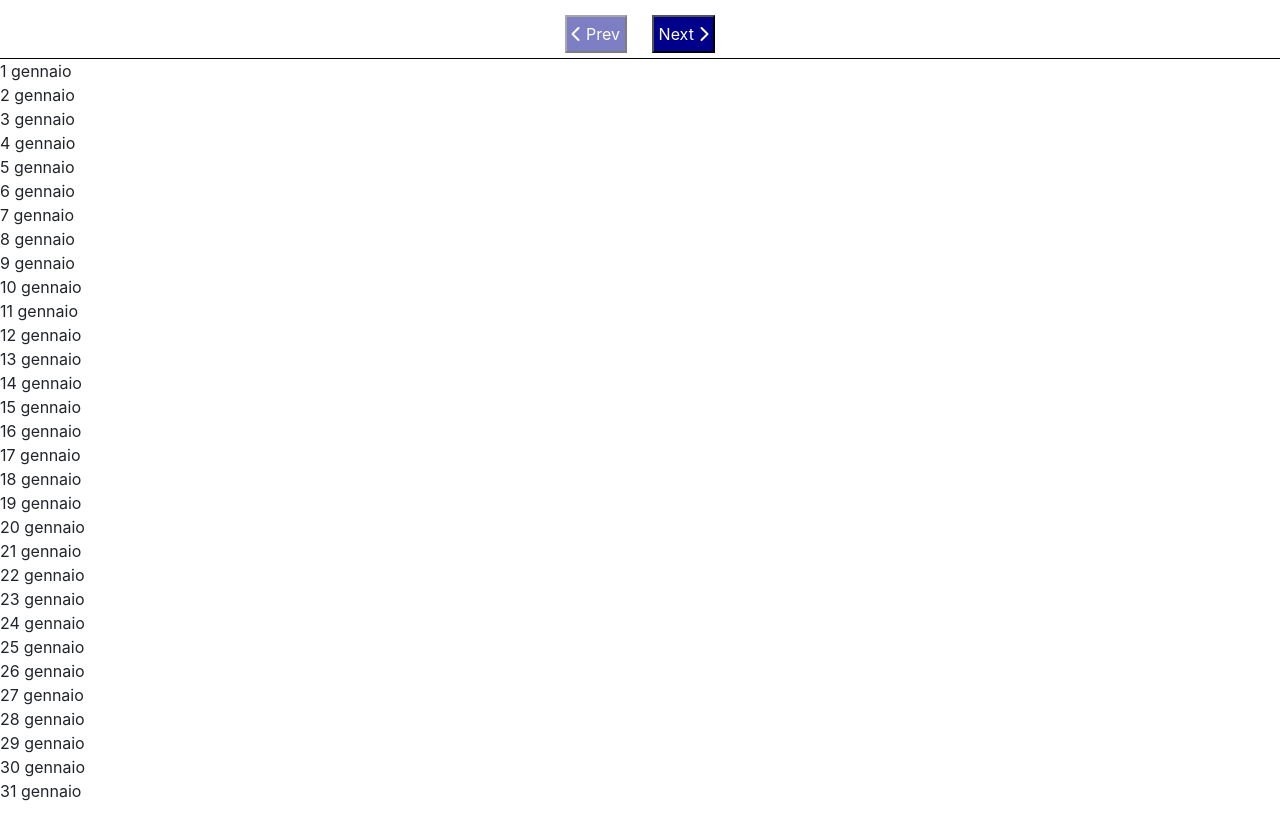
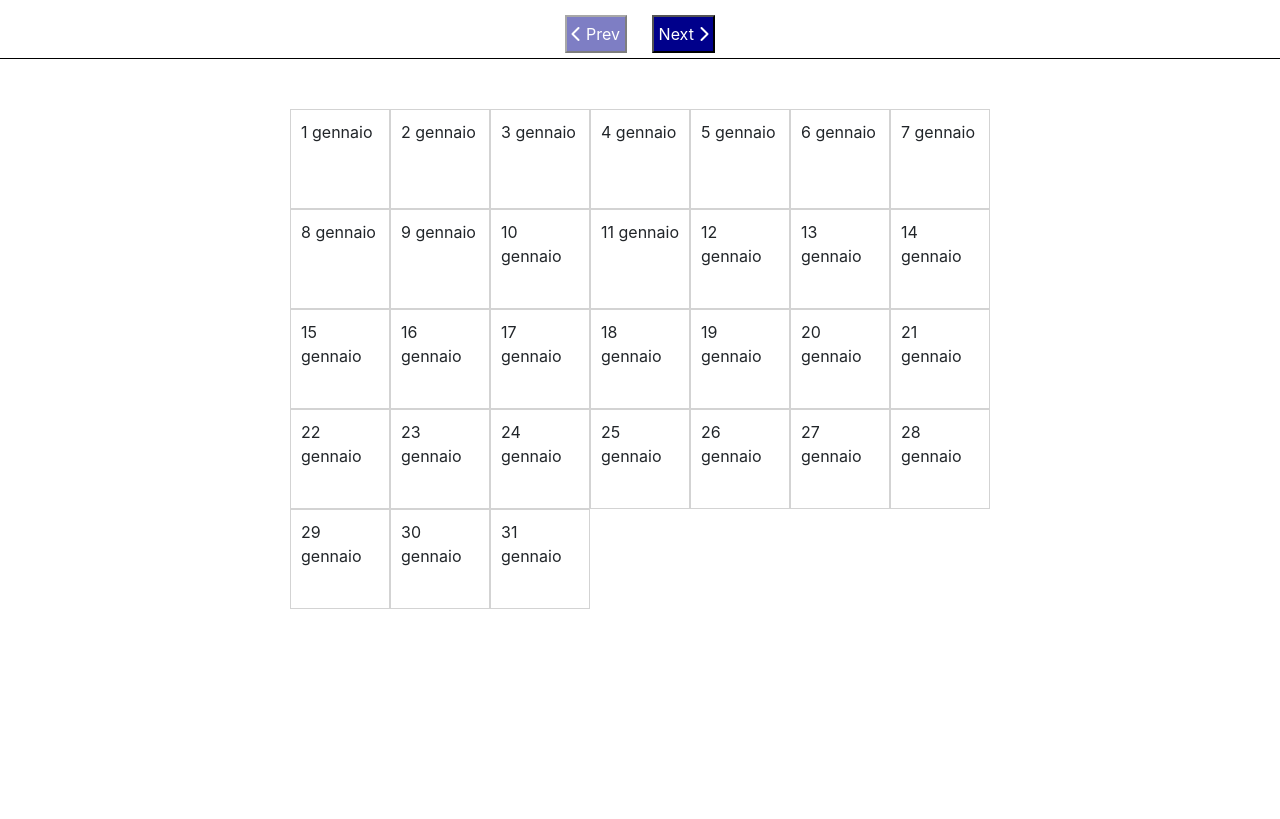
Before and after one commit to giovdigua/ajax-ex-calendar, a plain HTML site: page index.html in a window 1280 px wide. Shown: the part 41-860 px from the top of the page. After the commit the page ends 800 px from the top, so only its background shows below. Drawn offline with nearby package versions, Linux system fonts and the light colour scheme.

Commit message:
add layout square calendar

```diff
--- a/style.css
+++ b/style.css
@@ -26,3 +26,21 @@ header button.notAllowed {
     cursor: not-allowed;
     pointer-events: none;
 }
+main{
+    height: calc(100vh -100px);
+    width: 100%;
+}
+#dateList{
+    margin: 50px auto;
+    width: 700px;
+    list-style-type: none;
+}
+
+#dateList li {
+    float:left;
+    width:100px;
+    height: 100px;
+    border: 1px solid lightgrey;
+    padding: 10px;
+
+}
```
